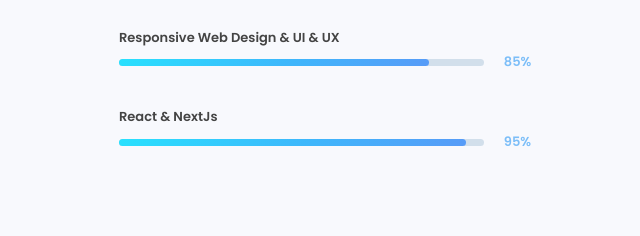
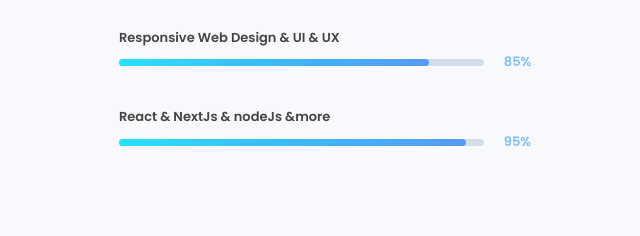
Before and after one commit to Sohaib-Bn/portfolio-sohaib, a website built with Parcel: page index.html in a window 1280 px wide. Shown: the part 1783-2019 px from the top of the page, 605-1245 px from the left. Built offline with nearby package versions, Linux system fonts and the light colour scheme.

Commit message:
add new skill

```diff
--- a/index.html
+++ b/index.html
@@ -195,7 +195,7 @@
         </div>
 
         <div class="skills__skill">
-          <h4 class="skills__title">React & NextJs </h4>
+          <h4 class="skills__title">React & NextJs & nodeJs &more </h4>
           <div class="skills__percantage skills__percantage--4 percantage-animate">
 
           </div>
```
